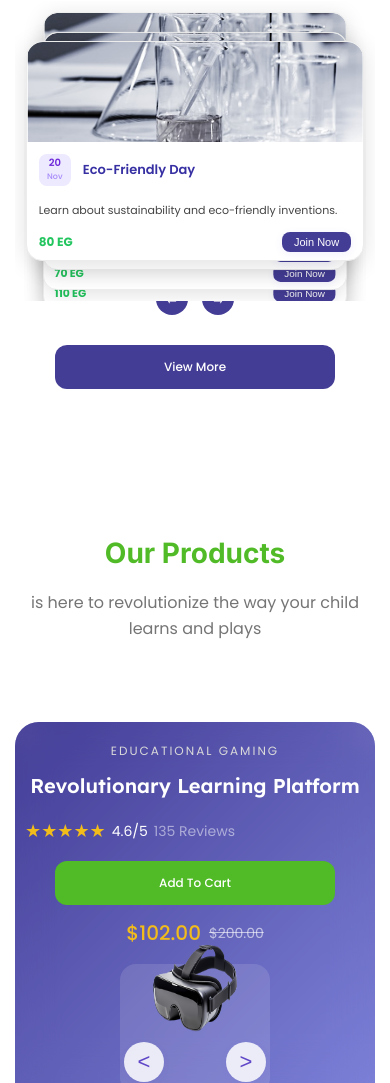
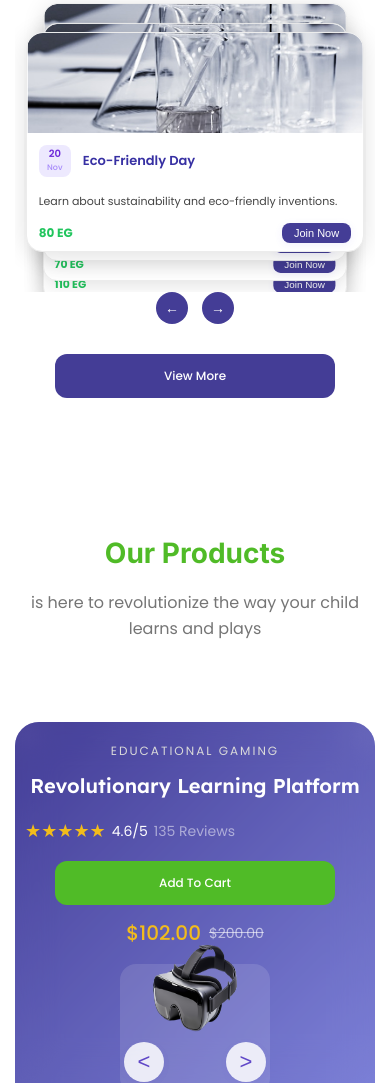
Before and after one commit to MohamedAshraf898/Gmind, a plain HTML site: page index.html in a window 390 px wide. Shown: the part 2844-3927 px from the top of the page. Drawn offline with Linux system fonts and the light colour scheme.

Commit message:
Add files via upload

```diff
--- a/styles.css
+++ b/styles.css
@@ -1032,7 +1032,7 @@ body {
     display: flex;
     justify-content: center;
     gap: 20px;
-    margin-top: 20px;
+    margin-top: 40px;
   }
 
   .slider-btn {
@@ -1153,7 +1153,7 @@ body {
     display: flex;
     justify-content: center;
     gap: 16px;
-    margin-top: 15px;
+    margin-top: 35px;
   }
 
   .slider-btn {
@@ -1274,7 +1274,7 @@ body {
     display: flex;
     justify-content: center;
     gap: 14px;
-    margin-top: 12px;
+    margin-top: 30px;
   }
 
   .slider-btn {
```
